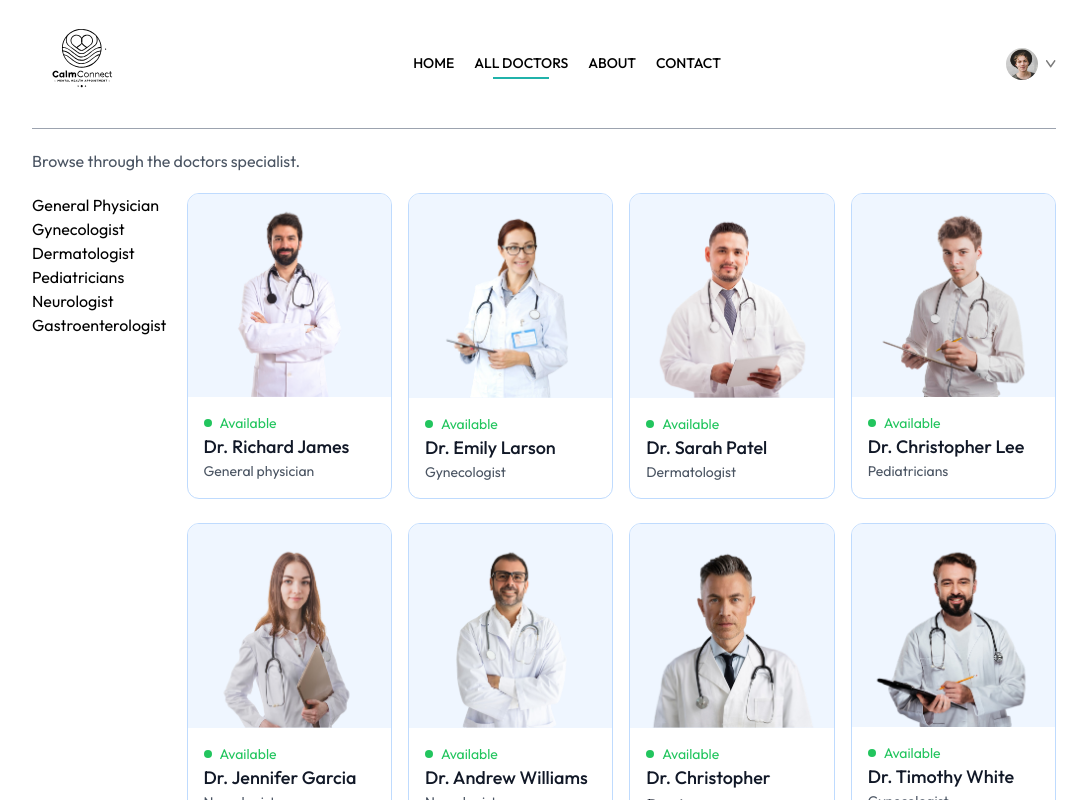
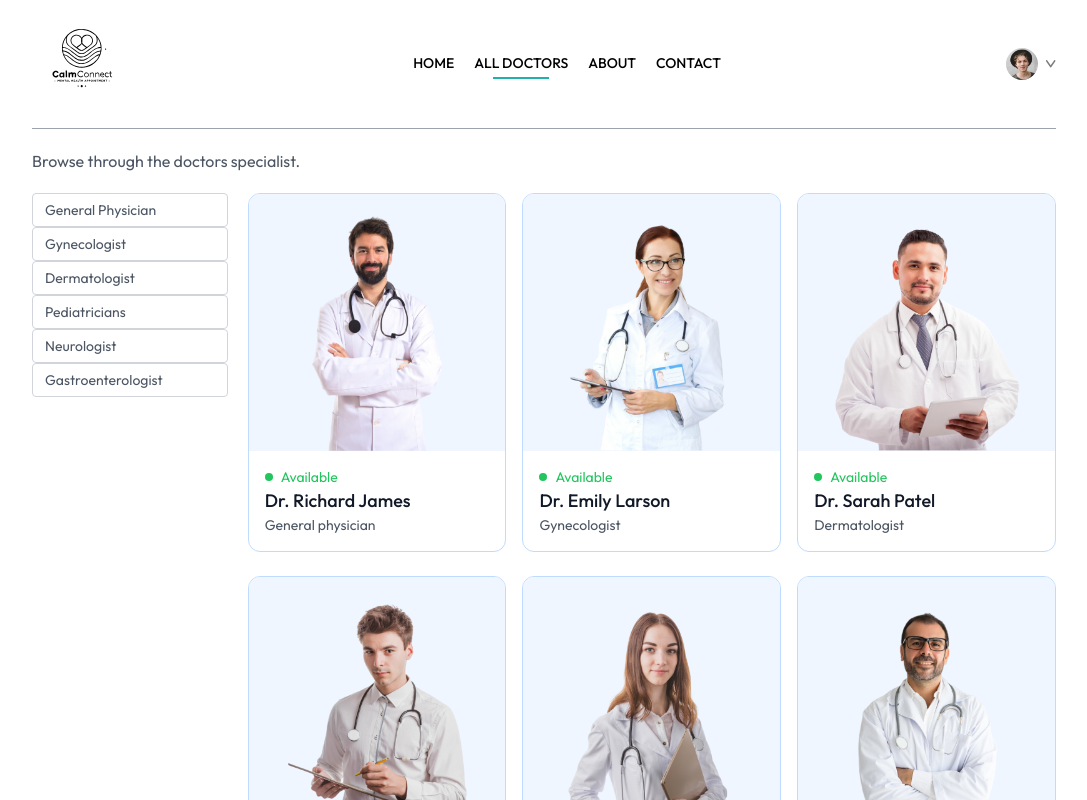
Before and after one commit to chandanpandey91/CalmConnect, a React (Vite) app in the folder frontend/: page /doctors in a window 1280 px wide. Shown: the top 800 px of the page, without its empty margins (96-1183 px from the left). Built offline with nearby package versions, Linux system fonts and the light colour scheme.

Commit message:
doctors page added

```diff
--- a/frontend/src/pages/Doctors.jsx
+++ b/frontend/src/pages/Doctors.jsx
@@ -25,13 +25,13 @@
     <div>
       <p className='text-gray-600'>Browse through the doctors specialist.</p>
       <div className='flex flex-col sm:flex-row items-start gap-5 mt-5'>
-        <div>
-          <p>General Physician</p>
-          <p>Gynecologist</p>
-          <p>Dermatologist</p>
-          <p>Pediatricians</p>
-          <p>Neurologist</p>
-          <p>Gastroenterologist</p>
+        <div className='flex-col gap-4 text-sm text-gray-600'>
+          <p className='{`w-[94vw] sm:auto pl-3 py-1.5 pr-16 border border-gray-300 rounded transition-all cursor-pointer`}'>General Physician</p>
+          <p className='{`w-[94vw] sm:auto pl-3 py-1.5 pr-16 border border-gray-300 rounded transition-all cursor-pointer`}'>Gynecologist</p>
+          <p className='{`w-[94vw] sm:auto pl-3 py-1.5 pr-16 border border-gray-300 rounded transition-all cursor-pointer`}'>Dermatologist</p>
+          <p className='{`w-[94vw] sm:auto pl-3 py-1.5 pr-16 border border-gray-300 rounded transition-all cursor-pointer`}'>Pediatricians</p>
+          <p className='{`w-[94vw] sm:auto pl-3 py-1.5 pr-16 border border-gray-300 rounded transition-all cursor-pointer`}'>Neurologist</p>
+          <p className='{`w-[94vw] sm:auto pl-3 py-1.5 pr-16 border border-gray-300 rounded transition-all cursor-pointer`}'>Gastroenterologist</p>
         </div>
         <div className='w-full grid grid-cols-auto gap-4 gap-y-6'>
           {
```
